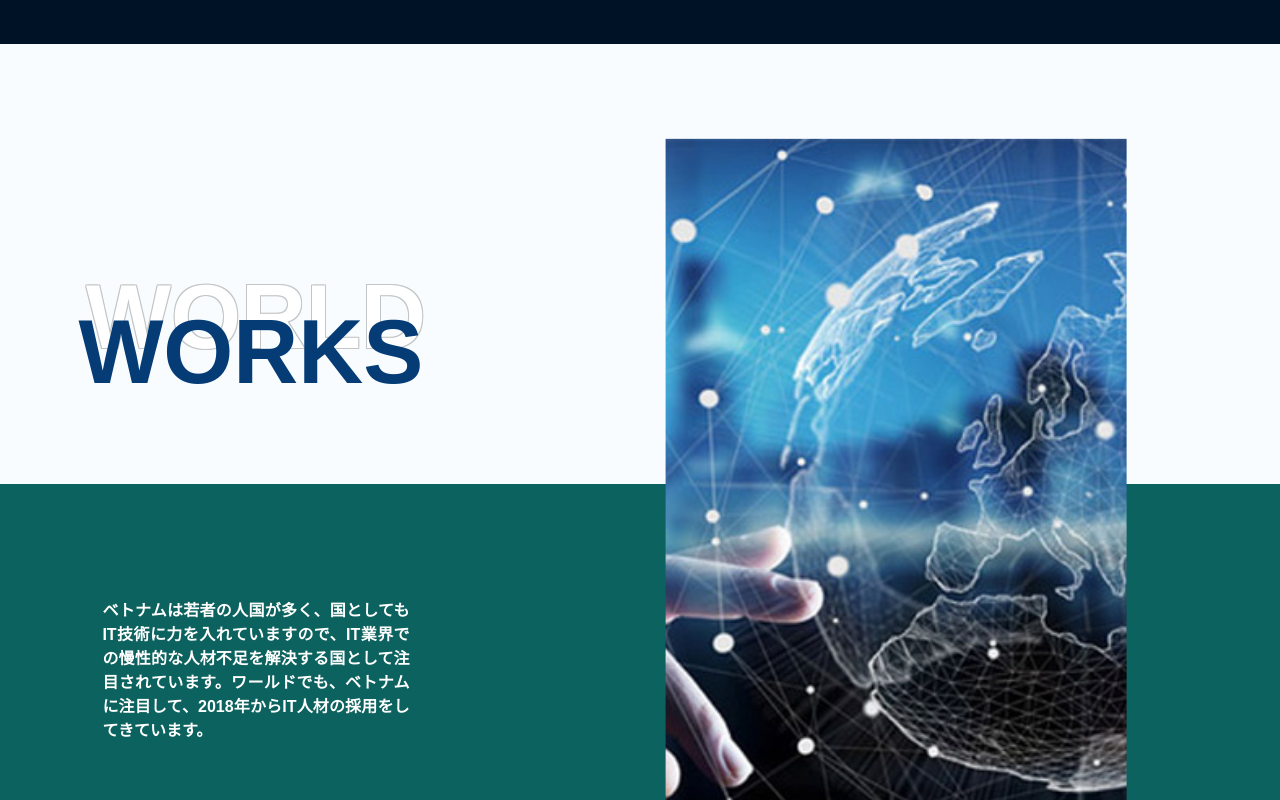
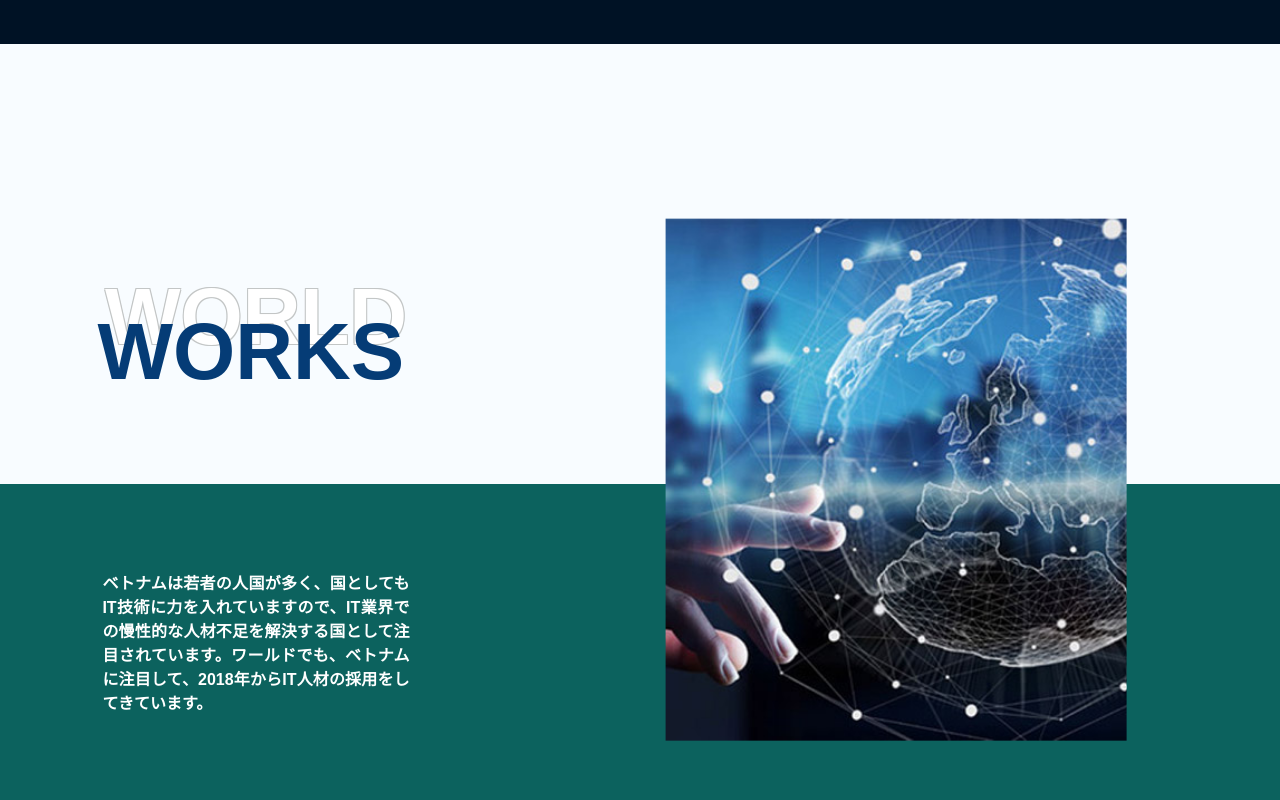
Before and after one commit to rokkuminchan/digitalmarketing, a React (Create React App) app: page / in a window 1280 px wide. Shown: the part 1540-2340 px from the top of the page. Built offline with nearby package versions, Linux system fonts and the light colour scheme.

Commit message:
re-style
universityheader

```diff
--- a/src/sections/about us/UniversityHeader.styles.js
+++ b/src/sections/about us/UniversityHeader.styles.js
@@ -9,7 +9,7 @@ export const Wrapper = styled.div({
         "content background2"
    `,
    gridTemplateColumns: "1fr 1.5fr",
-   gridTemplateRows: "1fr 1.4fr",
+   gridTemplateRows: "1fr 1.2fr",
    fontSize: "16px",
    fontWeight: 700,
    [mq[2]]: {
@@ -20,10 +20,13 @@ export const Wrapper = styled.div({
             "background2"
         `,
         gridTemplateColumns: "1fr",
-        gridTemplateRows: "1fr 0.5fr 1fr 1fr"
+        gridTemplateRows: "0.5fr 0.5fr 1fr 1fr"
     },
     [mq[0]]: {
         gridTemplateRows: "1fr 1fr 1fr 1fr"
+    },
+    [mq[1]]: {
+        gridTemplateRows: "0.3fr 0.3fr 1fr 1fr"
     },
 })
 
@@ -33,6 +36,7 @@ export const LogoInner = styled.div({
    position: "relative",
    width: "100%",
    height: "440px",
+
    [mq[3]]: {
         height: "350px",
     },
@@ -46,7 +50,7 @@ export const LogoInner = styled.div({
 
 export const Logo = styled.div(props => ({
     position: "absolute",
-    fontSize: "90px",
+    fontSize: "5em",
     color: props.upper ? "#fff" : "#053C76",
     top: props.upper ? "62%" : "70%",
     left: props.upper ? "50%" : "49%",
@@ -57,6 +61,10 @@ export const Logo = styled.div(props => ({
     [mq[2]]: {
         top: props.upper ? "35%" : "50%",
         left: props.upper ? "50%" : "49%",
+        fontSize:"4em"
+    },
+    [mq[0]]: {
+        fontSize:"3em"
     },
     '& p': {
         textShadow: props.upper ? `
@@ -93,6 +101,11 @@ export const Content = styled.div({
             color: "#17427A",
             left: "50%",
         },
+        [mq[0]]: {
+            color: "#17427A",
+            top: "100%",
+            fontSize:"0.9em",
+        },
    }
 
 })
@@ -116,7 +129,7 @@ export const Image = styled.div({
    '& img': {
        objectFit: "cover",
        width: "60%",
-       height: "80%",
+       height: "60%",
        position: "absolute",
        top: "50%",
        left: "50%",
@@ -124,5 +137,9 @@ export const Image = styled.div({
        [mq[2]]: {
             width: "80%",
         },
+        [mq[0]]: {
+            top:"60%"
+        },
+
    }
 })
```
